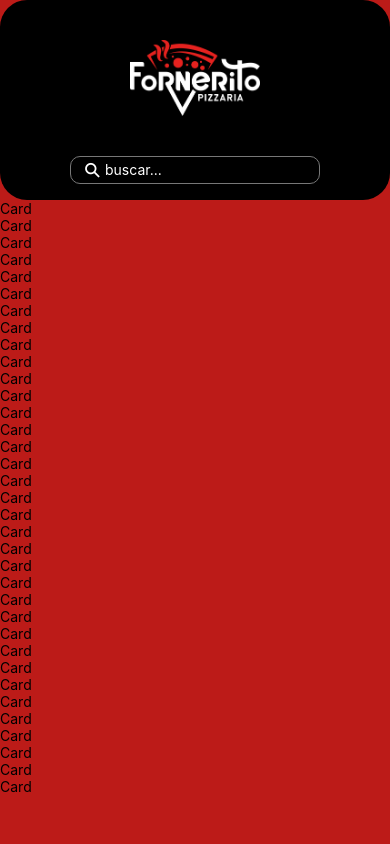
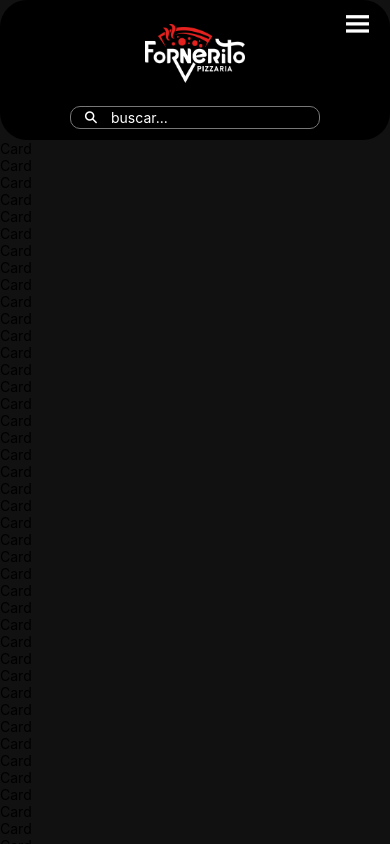
Before and after one commit to CaioHGuedes/projeto-E-menu, a React Native app in the folder E-menu/: screen / in a window 390 px wide. Built offline with nearby package versions, Linux system fonts and the light colour scheme.

Commit message:
estrutura base v2

```diff
--- a/E-menu/App.js
+++ b/E-menu/App.js
@@ -6,10 +6,17 @@ import Card from './components/Card'
 export default function App() {
   return (
     <ScrollView style={styles.container}>
-      <StatusBar style="auto" />
     <View>
       <Header/>
     </View>
+      <Card/>
+      <Card/>
+      <Card/>
+      <Card/>
+      <Card/>
+      <Card/>
+      <Card/>
+      <Card/>
       <Card/>
       <Card/>
       <Card/>
@@ -52,7 +59,7 @@ export default function App() {
 const styles = StyleSheet.create({
   container: {
     flex: 1,
-    backgroundColor: '#bc1b18',
+    backgroundColor: '#111111',
    // alignItems: 'center'
     // justifyContent: 'center',
   }
--- a/E-menu/components/Header.js
+++ b/E-menu/components/Header.js
@@ -1,4 +1,11 @@
-import { View, Text, StyleSheet, Image, TextInput } from 'react-native'
+import {
+  View,
+  Text,
+  StyleSheet,
+  Image,
+  TextInput,
+  TouchableHighlight
+} from 'react-native'
 import React from 'react'
 import logo from '../assets/LOGO.png'
 import { Ionicons } from '@expo/vector-icons'
@@ -7,9 +14,19 @@ export default function Header() {
   return (
     <View style={styles.headerContainer}>
       <Image style={styles.headerImage} source={logo} />
+      <Ionicons
+        style={{ position: 'absolute', right: 15, top: 5 }}
+        name="menu"
+        size={35}
+        color="white"
+      />
       <View style={styles.searchContainer}>
-        <Ionicons name="search-sharp" size={18} color="white" />
-        <TextInput placeholder="buscar..." style={styles.textInput} />
+        <Ionicons name="search-sharp" size={15} color="white" />
+        <TextInput
+          placeholder="buscar..."
+          placeholderTextColor="white"
+          style={styles.textInput}
+        />
       </View>
     </View>
   )
@@ -18,21 +35,17 @@ export default function Header() {
 const styles = StyleSheet.create({
   headerContainer: {
     backgroundColor: '#000000',
-    height: 200,
+    height: 140,
     width: '100%',
     borderRadius: 27,
     alignItems: 'center',
-    shadowColor: '#52006A',
-    elevation: 20
-  },
-
-  headerText: {
-    color: 'white'
+    shadowColor: '#420400',
+    elevation: 50
   },
 
   headerImage: {
     flex: 0.9,
-    width: 130,
+    width: 100,
     height: 10,
     resizeMode: 'center'
   },
@@ -42,7 +55,7 @@ const styles = StyleSheet.create({
     alignItems: 'center',
     borderWidth: 1,
     borderColor: '#777',
-    padding: 3,
+    padding: 2,
     paddingLeft: 13,
     //margin: 5,
     width: 250,
@@ -51,6 +64,7 @@ const styles = StyleSheet.create({
 
   textInput: {
     color: 'white',
-    marginLeft: 3
+    width: '100%',
+    marginLeft: 12
   }
 })
```
